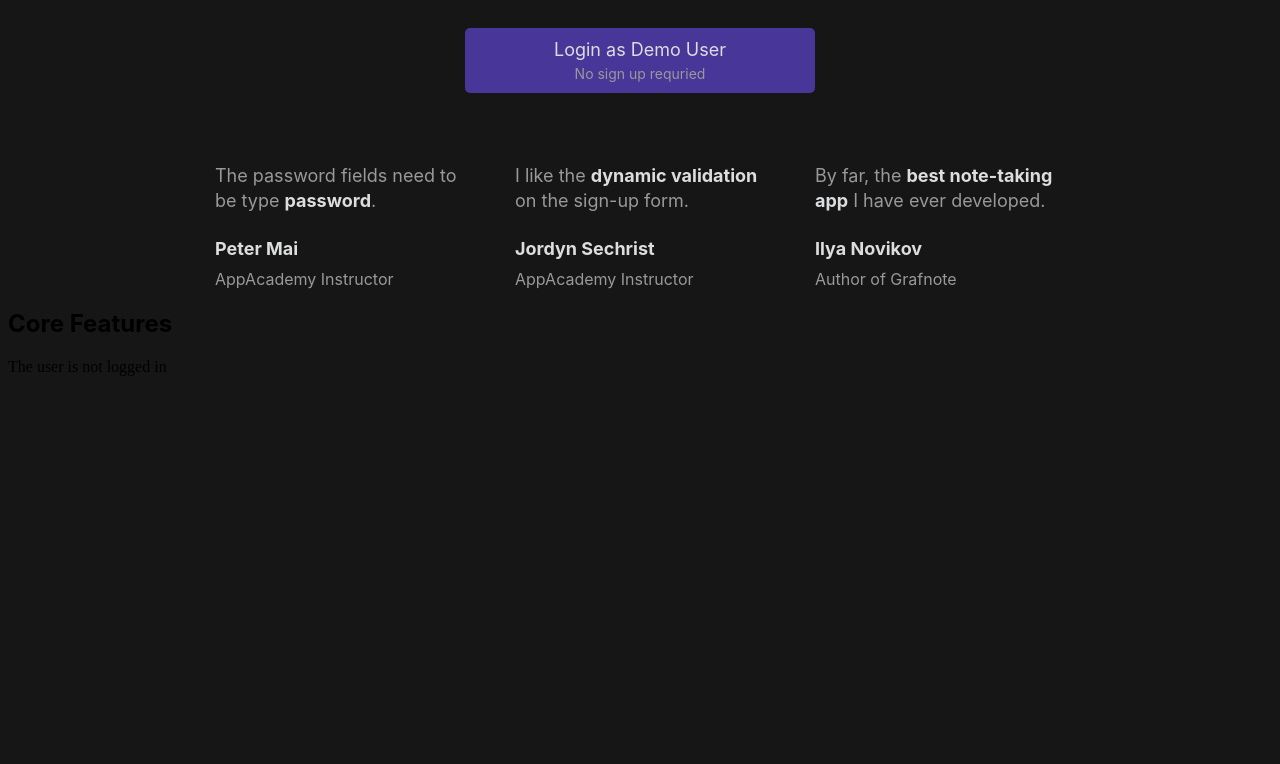
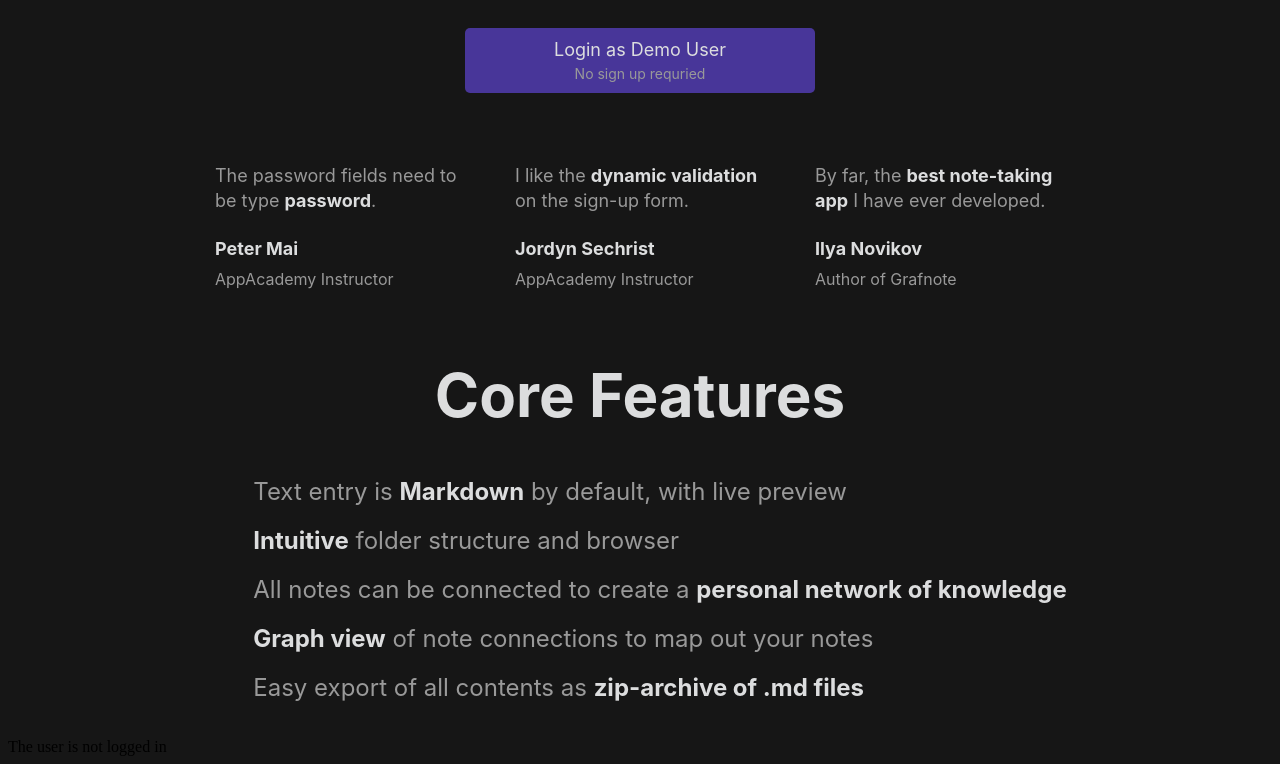
Before and after one commit to ily123/grafnote, a React (Create React App) app in the folder frontend/: page / in a window 1280 px wide. Shown: the part 399-1163 px from the top of the page. Before the commit the page ends 800 px from the top, so only its background shows below. Built offline with nearby package versions, Linux system fonts and the light colour scheme; no server answers.

Commit message:
Added core features list to landing page.

```diff
--- a/frontend/src/components/HomePage/LandingPage.css
+++ b/frontend/src/components/HomePage/LandingPage.css
@@ -103,3 +103,32 @@
 .endorsement-text b {
   color: #DCDDDE;
 }
+
+.features-container {
+  padding-top: 70px;
+  display: flex;
+  flex-direction: column;
+  align-items: center;
+  justify-content: center;
+}
+
+.features-container h2 {
+  font-size: 60px;
+  color: #DCDDDE;
+  margin: 0;
+  padding-bottom: 30px;
+}
+
+.features-container ul {
+  list-style-type: none;
+}
+.features-container li {
+  color: #999999;
+  font-size: 24px;
+  padding-bottom: 20px;
+}
+
+.features-container li span {
+  font-weight: bold;
+  color: #DCDDDE;
+}
--- a/frontend/src/components/HomePage/index.js
+++ b/frontend/src/components/HomePage/index.js
@@ -47,8 +47,15 @@ export default function LandingPage () {
       <div className='endorsement-container'>
         {(endorsements.map((data, index) => <Endorsement key={index} content={data}/>))}
       </div>
-      <div className='features=container'>
+      <div className='features-container'>
         <h2>Core Features</h2>
+        <ul>
+          <li>Text entry is <span>Markdown</span> by default, with live preview</li>
+          <li><span>Intuitive</span> folder structure and browser</li>
+          <li>All notes can be connected to create a <span>personal network of knowledge</span></li>
+          <li><span>Graph view</span> of note connections to map out your notes</li>
+          <li>Easy export of all contents as <span>zip-archive of .md files</span></li>
+        </ul>
       </div>
     </div>
   );
```
